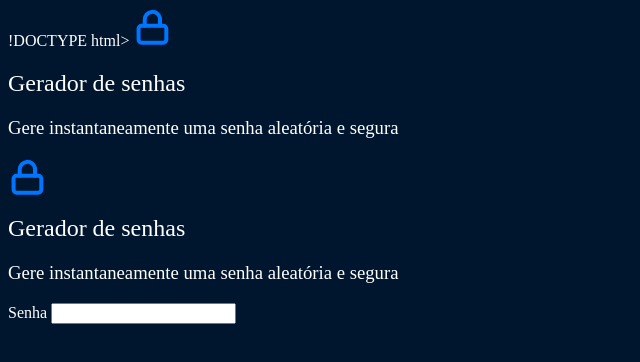
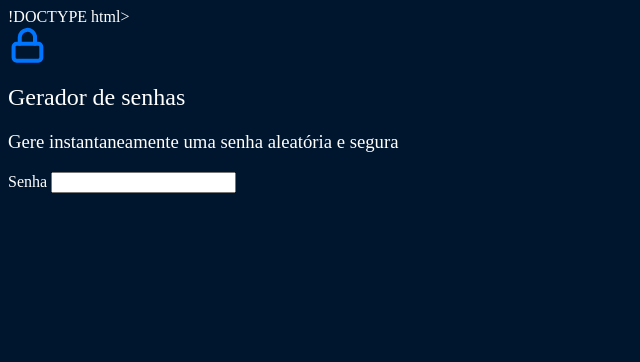
Before and after one commit to EdsonML/Gerador-de-Senha-, a plain HTML site: page index.html in a window 1280 px wide. Shown: the whole page, without its empty margins (0-640 px from the left). Drawn offline with Linux system fonts and the light colour scheme.

Commit message:
Update index.html

```diff
--- a/index.html
+++ b/index.html
@@ -9,10 +9,6 @@
 </head>
 
 <body>
-    <img src="unlock.svg" alt="cadeado fechado">
-    <h2 class="titulo-principal">Gerador de senhas</h2>
-    <h3 class="titulo-secundario">Gere instantaneamente uma senha aleatória e segura</h3>
-    <section class="conteudo">
         <div class="conteudo-titulo">
             <img src="unlock.svg" alt="cadeado fechado">
             <h2 class="titulo-principal">Gerador de senhas</h2>
```
